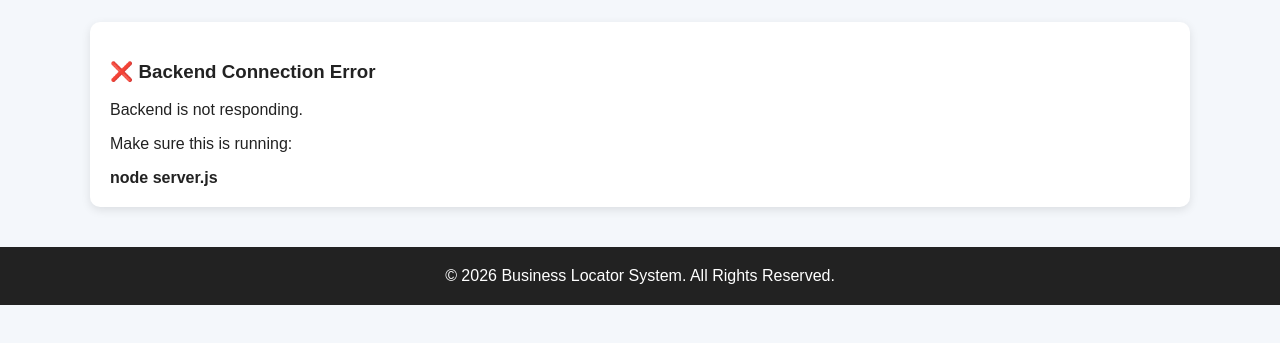
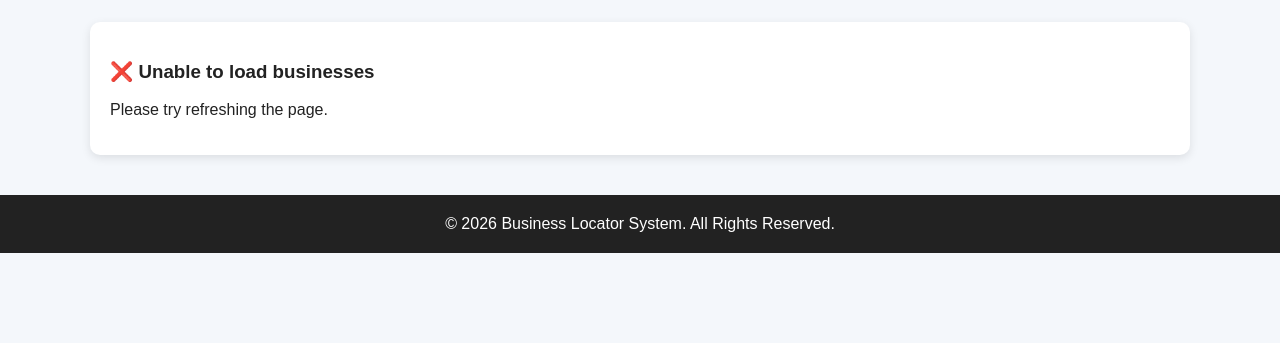
Before and after one commit to shalininagaraj085-ui/business-locator-system, a website: page search.html in a window 1280 px wide. Shown: the part 263-606 px from the top of the page. Drawn offline with Linux system fonts and the light colour scheme; no server answers.

Commit message:
Update search.html
Fix search page backend connection message

```diff
--- a/search.html
+++ b/search.html
@@ -295,17 +295,11 @@ async function loadBusinesses() {
         container.innerHTML = `
             <div class="business-card">
 
-                <h3>❌ Backend Connection Error</h3>
+                <h3>❌ Unable to load businesses</h3>
 
-                <p>
-                    Backend is not responding.
-                </p>
-
-                <p>
-                    Make sure this is running:
-                </p>
-
-                <b>node server.js</b>
+<p>
+    Please try refreshing the page.
+</p>
 
             </div>
         `;
```
